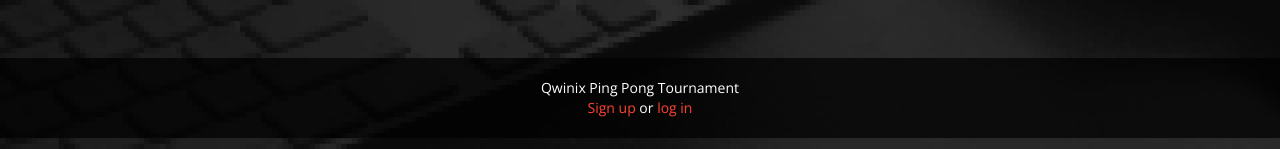
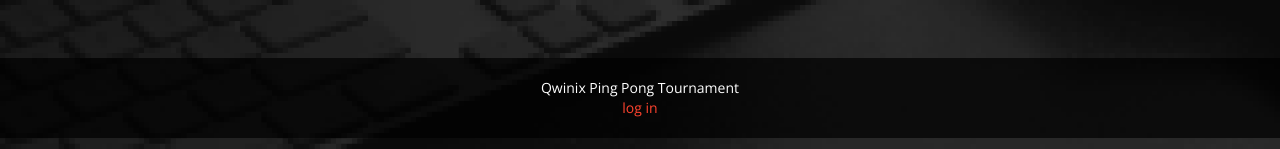
Before and after one commit to prakash89/pingpong, a Rails app: page / in a window 1280 px wide. Shown: the part 651-800 px from the top of the page. Run offline with Rails 7, Linux system fonts and the light colour scheme; style sheets or scripts are compiled from the project's sources; some libraries are stand-ins or nearby versions.

Commit message:
removed sign up link

```diff
--- a/app/views/welcome/index.html.erb
+++ b/app/views/welcome/index.html.erb
@@ -127,7 +127,7 @@
                             <% if current_user %>
                             <%= link_to "Log out", log_out_path %>
                             <% else %>
-                            <%= link_to "Sign up", new_user_path %> or
+                            <%#= link_to "Sign up", new_user_path %>
                             <%= link_to "log in", new_session_path %>
                             <% end %>
                         </div>
```
